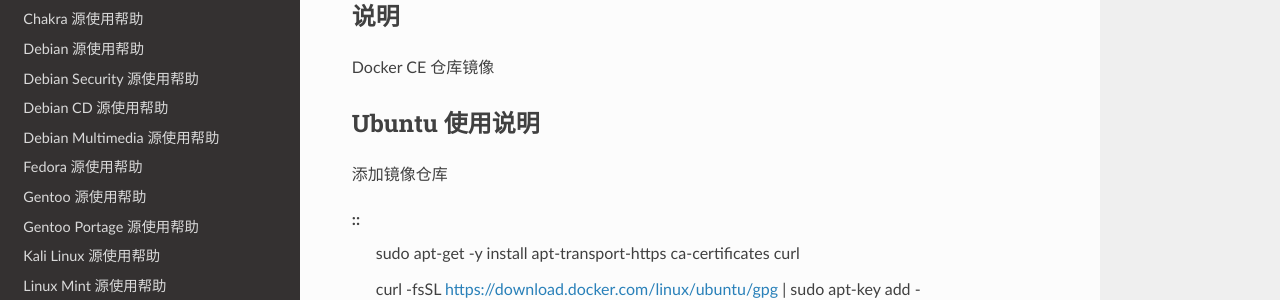
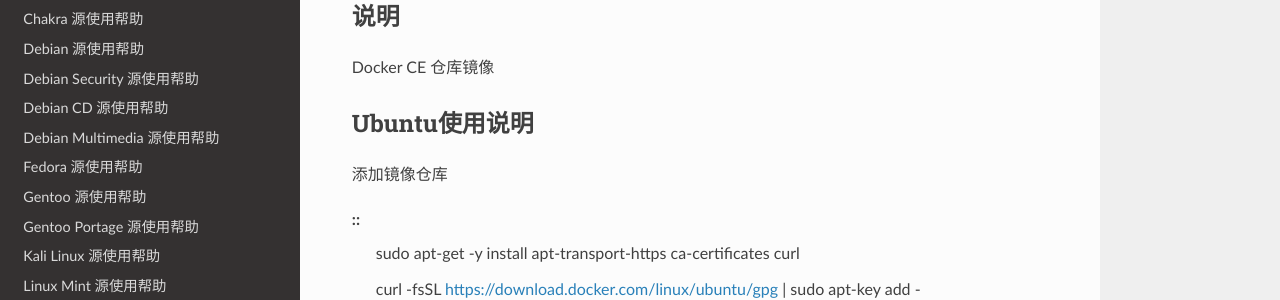
Before and after one commit to ustclug/mirrorhelp, a Sphinx documentation site: the page built from source/docker-ce.rst, in a window 1280 px wide and 1125 px high. Shown: the part 278-578 px from the top of the window. Built offline with Sphinx 7.4.7 and the Read the Docs theme 2.0.0, drawn with Linux system fonts in a browser that asks for light colours; pages that are not in the unit, such as notebooks, are missing from menus.

Commit message:
修复语法错误

```diff
--- a/source/docker-ce.rst
+++ b/source/docker-ce.rst
@@ -12,8 +12,8 @@
 
 Docker CE 仓库镜像
 
-Ubuntu 使用说明
-==============
+Ubuntu使用说明
+===================
 
 添加镜像仓库
 
```
